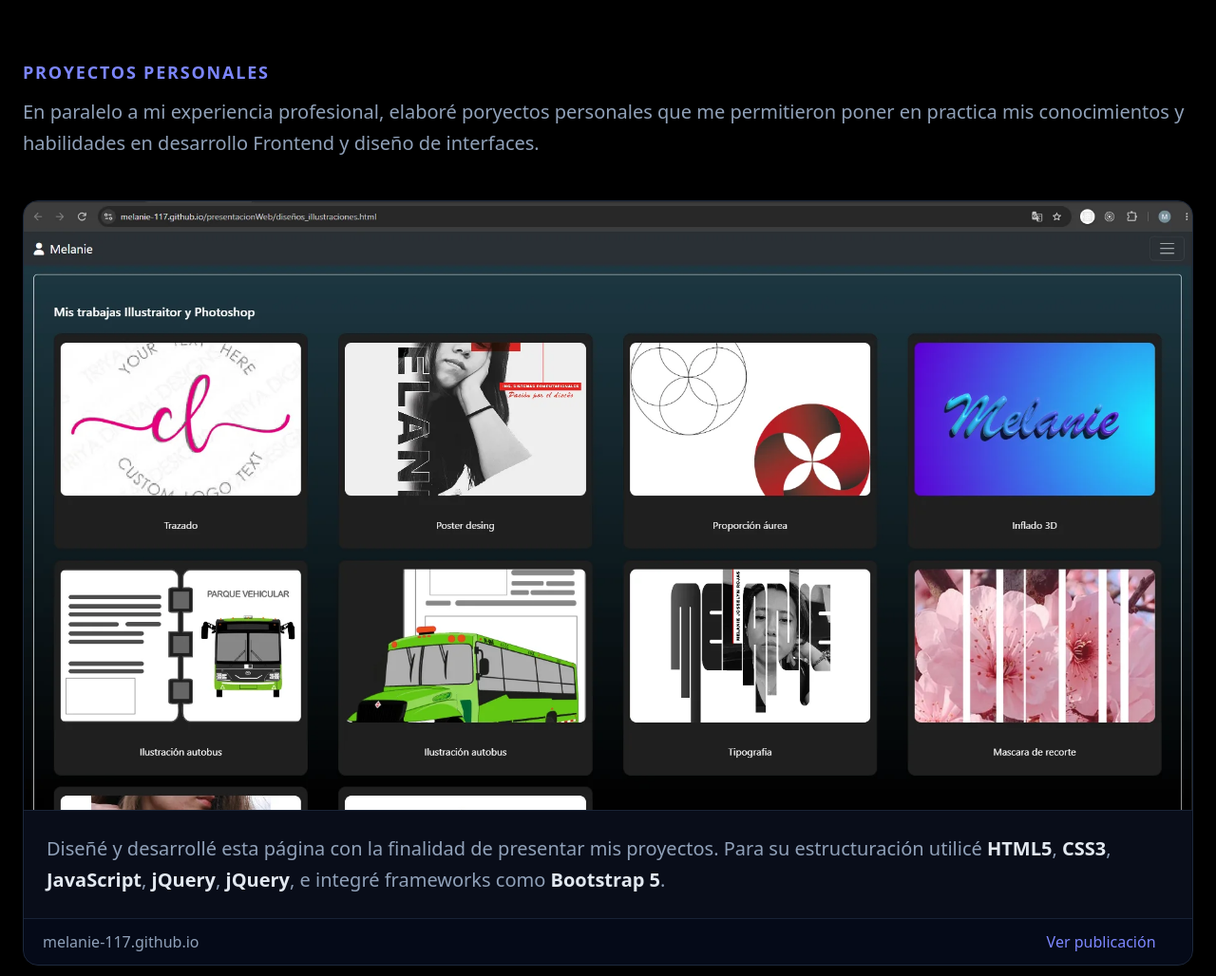
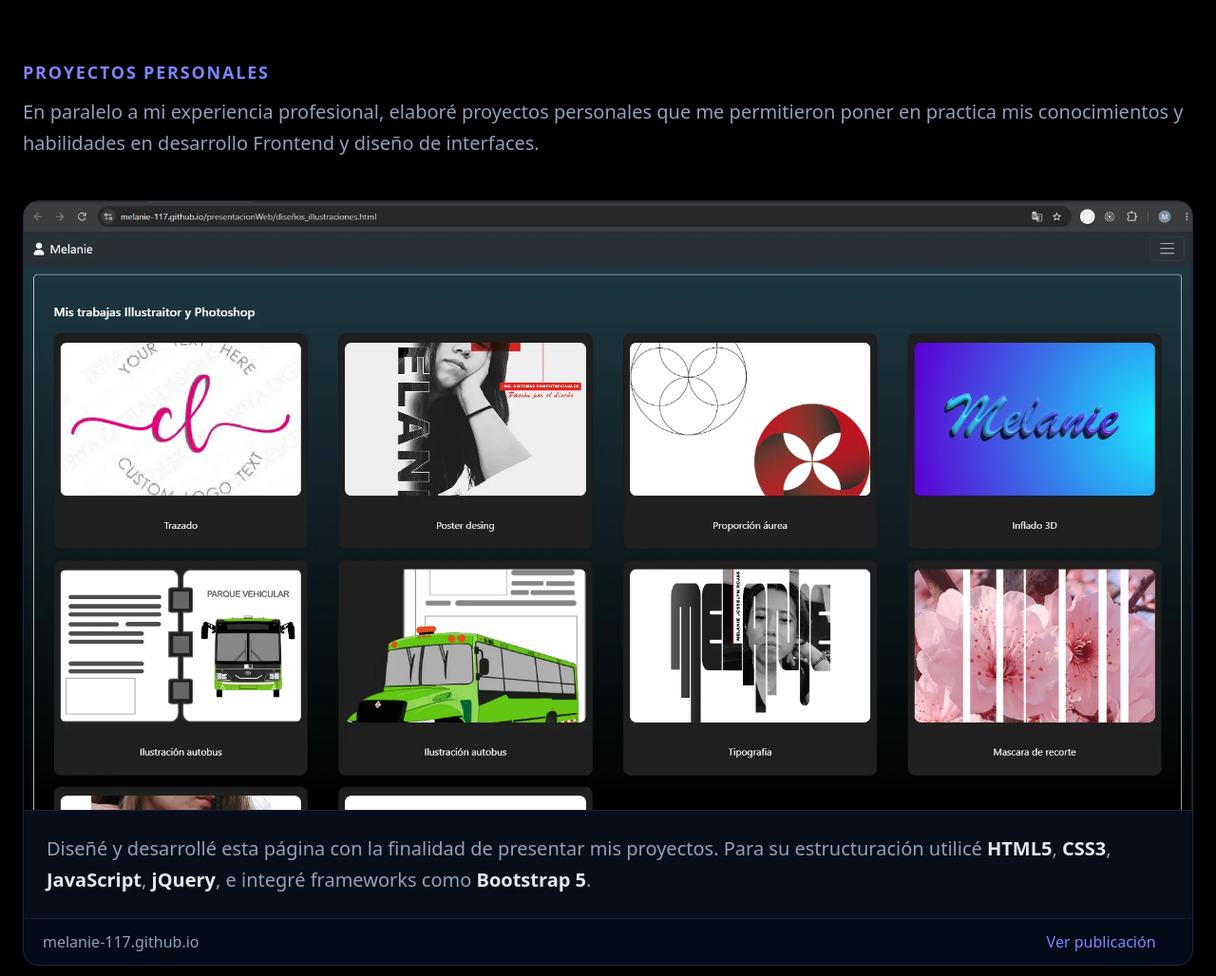
Before and after one commit to Melanie-117/MiPortafolio, a Laravel app: page / in a window 1280 px wide. Shown: the part 4118-5146 px from the top of the page at 95% size. Run offline with Laravel 12, Linux system fonts and the light colour scheme; style sheets or scripts are compiled from the project's sources; some web fonts are replaced.

Commit message:
correcciones

```diff
--- a/resources/views/layouts/logros.blade.php
+++ b/resources/views/layouts/logros.blade.php
@@ -83,7 +83,7 @@
                                 Concurso por el 12.º Aniversario de HUION
                             </h4>
                             <p class="text-slate-400 text-xs leading-relaxed line-clamp-3">
-                                Reconocimiento oficial publicado en su cuenta oficial de Instagram y un premio especial.
+                                Reconocimiento publicado en su cuenta oficial de Instagram y un premio especial.
                             </p>
                         </div>
                     </div>
--- a/resources/views/layouts/proyectos.blade.php
+++ b/resources/views/layouts/proyectos.blade.php
@@ -223,7 +223,7 @@
                 <span class="text-indigo-400 font-semibold tracking-widest text-lg">PROYECTOS PERSONALES</span>
                 <p class="text-slate-400 text-xl leading-relaxed py-3">
                     En paralelo a mi experiencia profesional,
-                    elaboré poryectos personales que me permitieron poner en practica mis conocimientos y habilidades en desarrollo Frontend y diseño de interfaces.
+                    elaboré proyectos personales que me permitieron poner en practica mis conocimientos y habilidades en desarrollo Frontend y diseño de interfaces.
                 </p>
             </div>
 
@@ -245,7 +245,6 @@
                                 <strong class="text-slate-200">HTML5</strong>,
                                 <strong class="text-slate-200">CSS3</strong>,
                                 <strong class="text-slate-200">JavaScript</strong>,
-                                <strong class="text-slate-200">jQuery</strong>,
                                 <strong class="text-slate-200">jQuery</strong>,
                                 e integré frameworks como <strong class="text-slate-200">Bootstrap 5</strong>.
                             </p>
```
